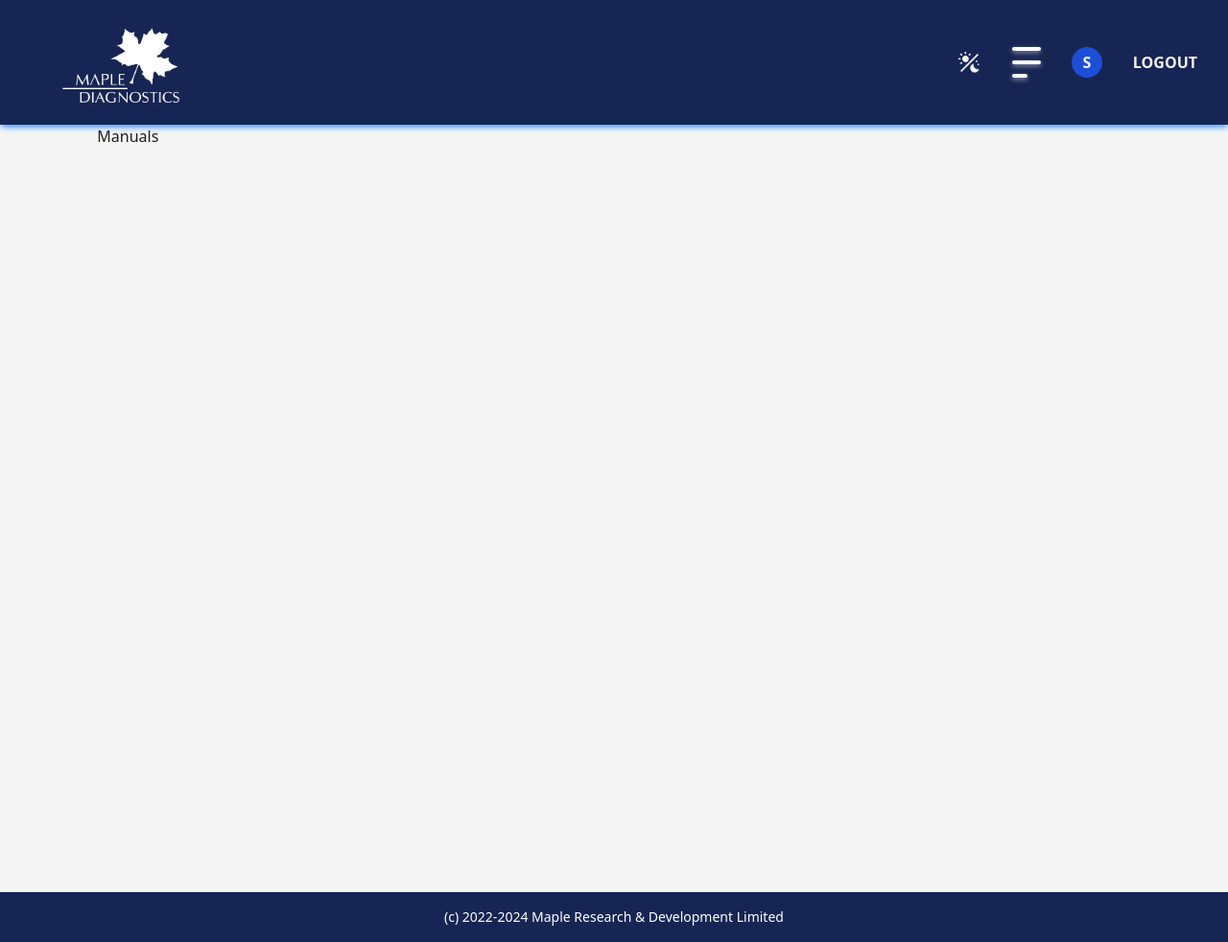
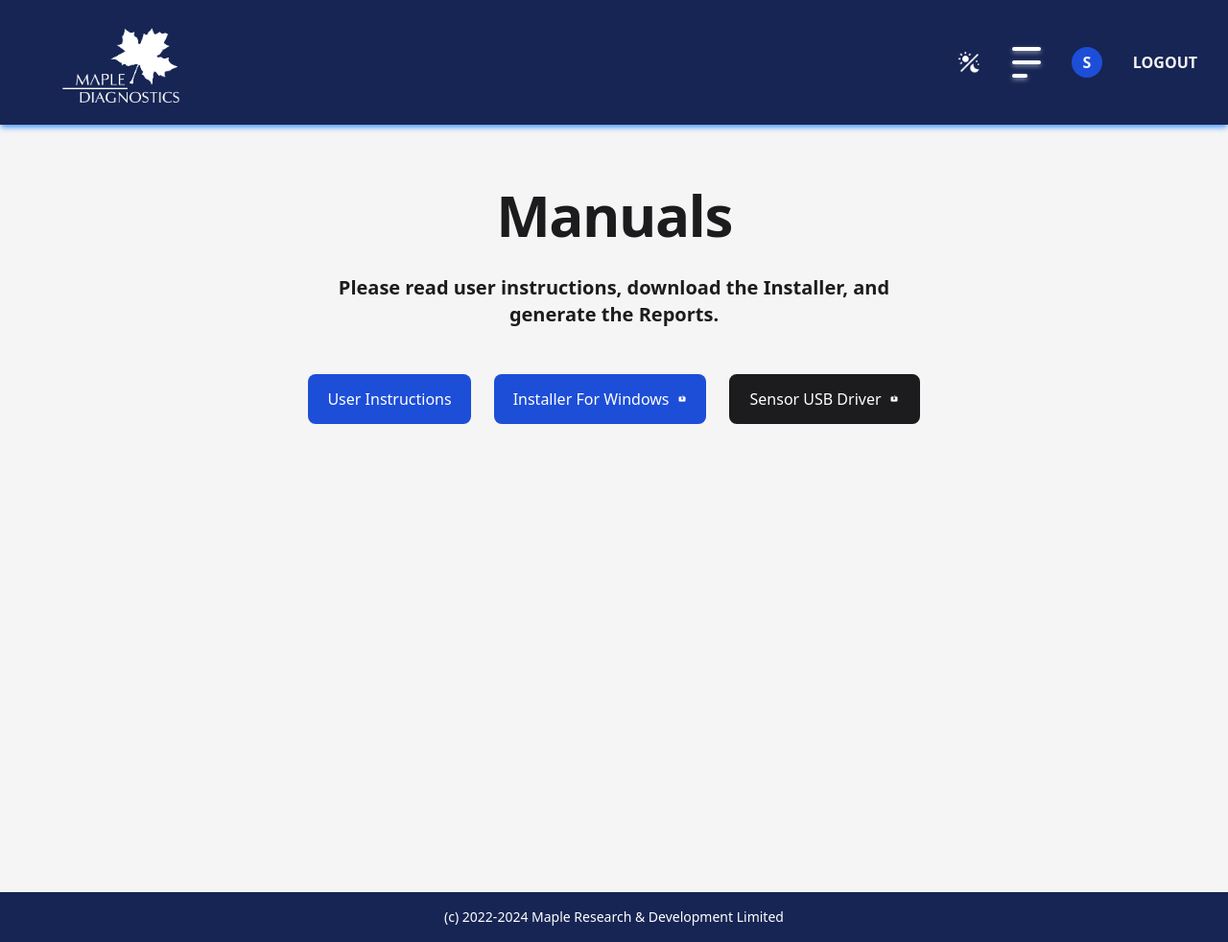
Before and after one commit to GreenCatInForest/md_app, a Django app: page /reports/manuals/ in a window 1280 px wide. Shown: the whole page at 96% size. Run offline with Django 5.2, Linux system fonts and the light colour scheme; the visitor is signed in with stand-in values (Sample User, id 1); style sheets or scripts are compiled from the project's sources; parts of the project's set-up code (start-up, migrations or seed data) failed here and were passed over; some libraries are stand-ins or nearby versions.

Commit message:
add manuals page

```diff
--- a/reports/templates/reports/manuals.html
+++ b/reports/templates/reports/manuals.html
@@ -15,7 +15,27 @@
 </head>
 <body>
     {% block content %}
-          Manuals
+    <div class="user-content">
+        <article id="report-constructor">
+            <!-- Report Constructor Banner -->
+            <section class="report-constructor-banner">
+                <div class="container mx-auto">
+                    <h1>Manuals</h1>
+                    <p>Please read user instructions, download the Installer, and generate the Reports.</p>
+                    <div class="report-btn-wrapper">
+                        <a href="#">
+                            User Instructions</a>
+                        <a href="#">
+                            Installer For Windows
+                            <img class="w-[10px] ms-2 rtl:rotate-180" aria-hidden="true" src="{% static 'images/icon-download.png' %}" />
+                        </a>
+                        <a href="{% url 'historical_reports' %}">
+                            Sensor USB Driver
+                            <img class="w-[10px] ms-2 rtl:rotate-180" aria-hidden="true" src="{% static 'images/icon-download.png' %}" />
+                        </a>
+                    </div>
+                </div>
+            </section>
     {% endblock %}
 </body>
 </html>
--- a/tailwind_app/static_src/src/styles.css
+++ b/tailwind_app/static_src/src/styles.css
@@ -370,17 +370,20 @@ footer p {
 .report-btn-wrapper {
   @apply flex flex-col gap-6 space-y-4 sm:flex-row sm:justify-center sm:space-y-0;
 }
-
-.report-btn-wrapper a:first-child {
+.report-btn-wrapper a:nth-child(1) {
   @apply inline-flex justify-center items-center py-3 px-5 text-base font-medium text-center text-white rounded-lg bg-blue-700 hover:bg-blue-800
 }
 
 .report-btn-wrapper a:nth-child(2) {
+  @apply inline-flex justify-center items-center py-3 px-5 text-base font-medium text-center text-white rounded-lg bg-blue-700 hover:bg-blue-800
+}
+
+.report-btn-wrapper a:nth-child(3) {
   @apply inline-flex justify-center items-center   py-3 px-5  text-base font-medium text-center text-white border-[2px] border-blackcurrant bg-blackcurrant
  rounded-lg hover:bg-gray-100 hover:text-gray-800 z-[50];
 }
 
-.report-btn-wrapper a:nth-child(2).dark {
+.report-btn-wrapper a:nth-child(3).dark {
   @apply inline-flex justify-center items-center  py-3 px-5  text-base font-medium text-center text-white border-[1px] border-blue-400 bg-blackcurrant
  rounded-lg hover:bg-gray-100 hover:text-gray-800 z-[50];
 }
```
Also changed, not shown: tailwind_app/static/images/icon-download.png (added), 1 other file.
